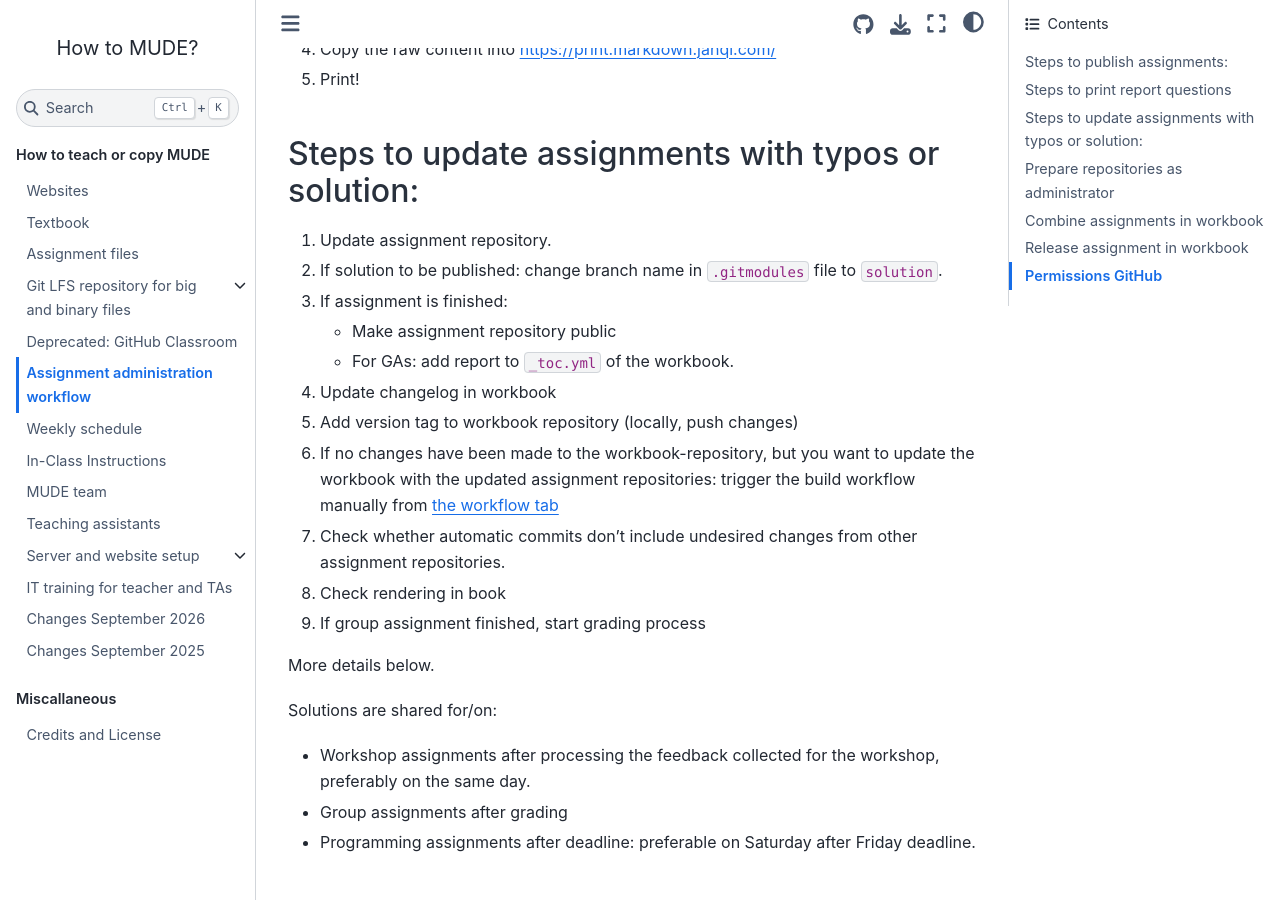
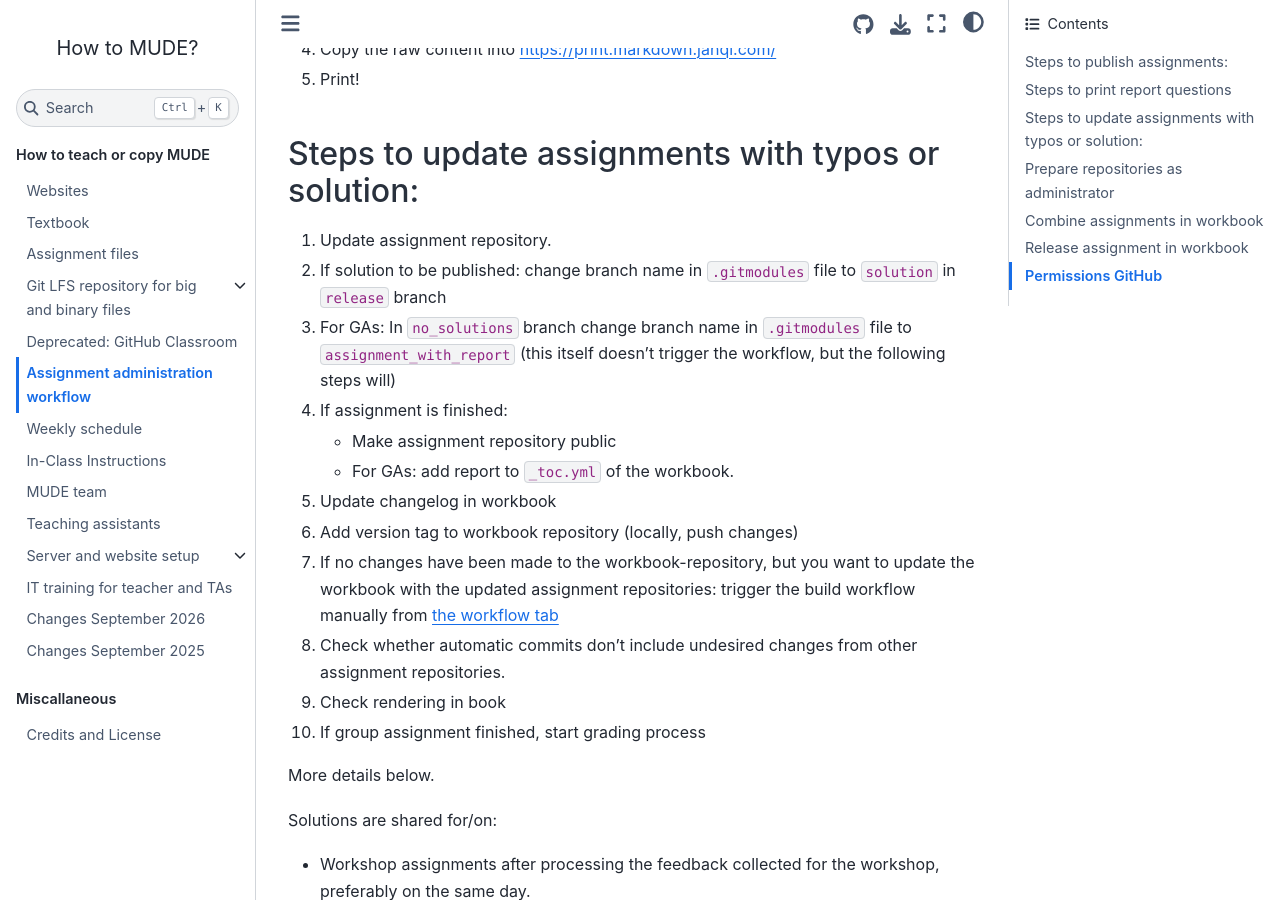
Before and after one commit to TUDelft-MUDE/teacher, a Jupyter Book: the page built from book/assignment_workflow.md, in a window 1280 px wide and 900 px high, scrolled down 2128 px. Built offline with Jupyter Book 1.0.4 settings and Sphinx 7.4.7 and the Sphinx Book theme 1.1.4, drawn with Linux system fonts in a browser that asks for light colours; comment, search, counter and statistics services are not loaded.

Commit message:
Clarify steps for updating assignments with typos

```diff
--- a/book/assignment_workflow.md
+++ b/book/assignment_workflow.md
@@ -58,16 +58,17 @@ More details below
 
 ## Steps to update assignments with typos or solution:
 1. Update assignment repository.
-2. If solution to be published: change branch name in `.gitmodules` file to `solution`.
-3. If assignment is finished:
+2. If solution to be published: change branch name in `.gitmodules` file to `solution` in `release` branch
+3. For GAs: In `no_solutions` branch change branch name in `.gitmodules` file to `assignment_with_report` (this itself doesn't trigger the workflow, but the following steps will)
+4. If assignment is finished:
     - Make assignment repository public
     - For GAs: add report to `_toc.yml` of the workbook.
-4. Update changelog in workbook
-5. Add version tag to workbook repository (locally, push changes)
-6. If no changes have been made to the workbook-repository, but you want to update the workbook with the updated assignment repositories: trigger the build workflow manually from [the workflow tab](https://github.com/TUDelft-MUDE/workbook-2026/actions/workflows/deploy-book.yml)
-7. Check whether automatic commits don't include undesired changes from other assignment repositories.
-8. Check rendering in book
-9. If group assignment finished, start grading process
+5. Update changelog in workbook
+6. Add version tag to workbook repository (locally, push changes)
+7. If no changes have been made to the workbook-repository, but you want to update the workbook with the updated assignment repositories: trigger the build workflow manually from [the workflow tab](https://github.com/TUDelft-MUDE/workbook-2026/actions/workflows/deploy-book.yml)
+8. Check whether automatic commits don't include undesired changes from other assignment repositories.
+9. Check rendering in book
+10. If group assignment finished, start grading process
 
 More details below.
 
```
